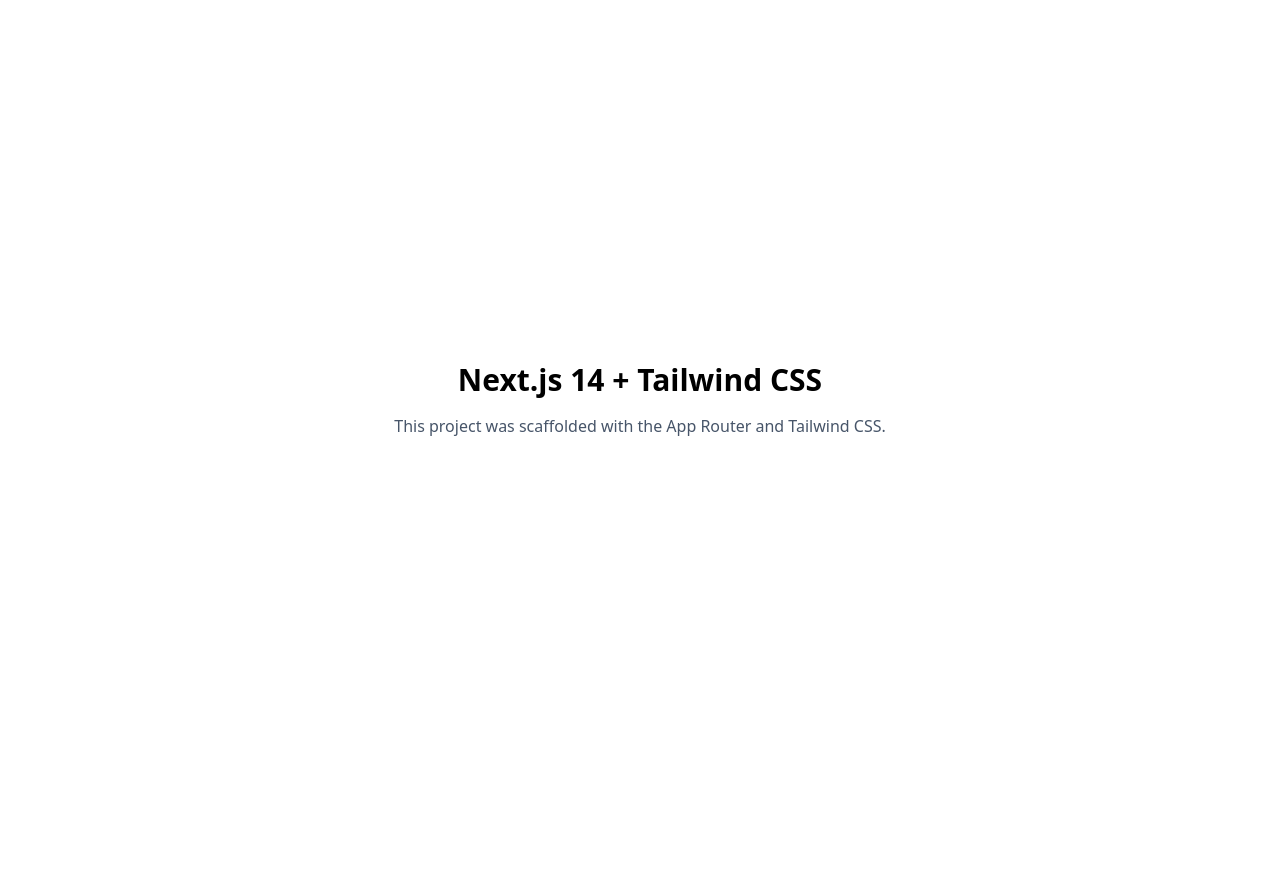
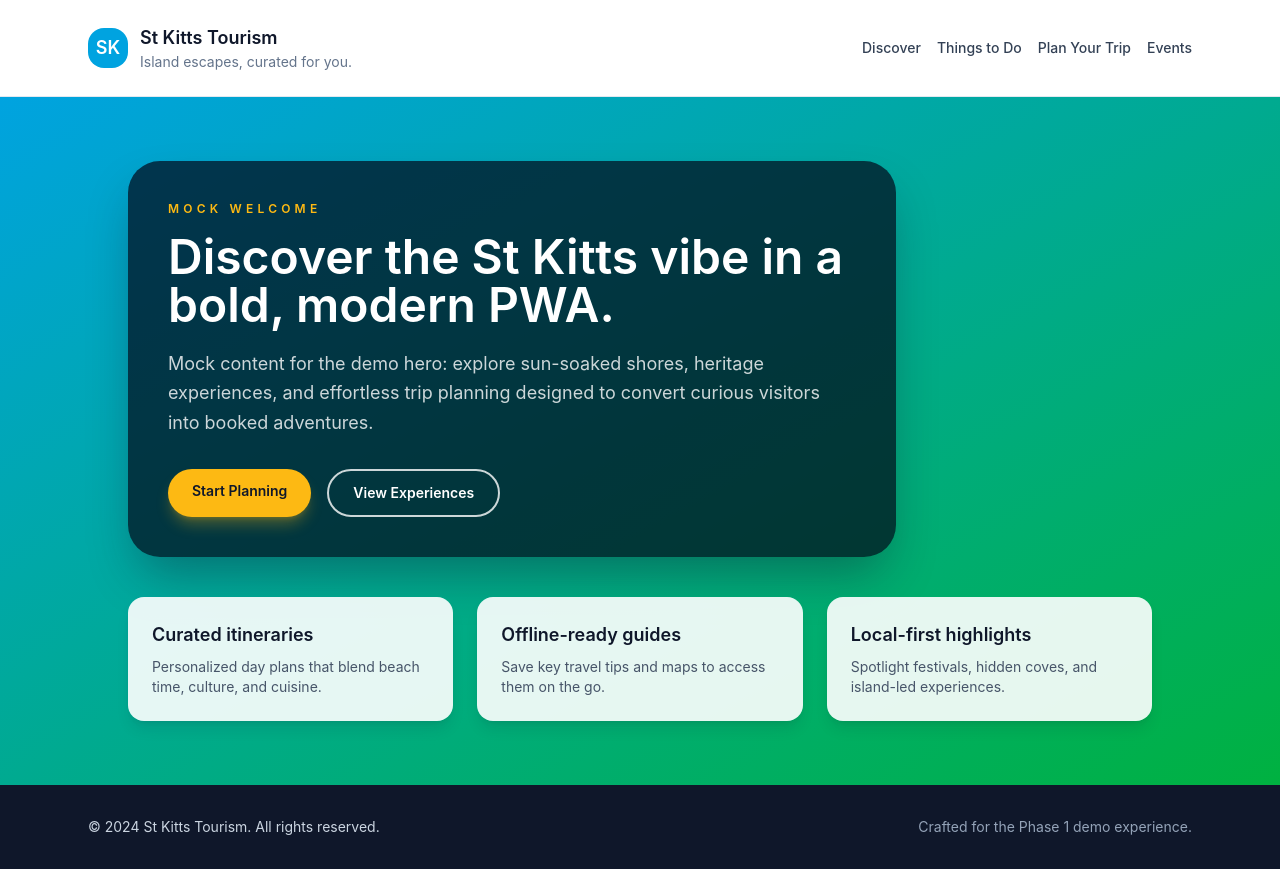
Before and after one commit to leahbrowne/kn, a Next.js app: page / in a window 1280 px wide. Before the commit the page ends 800 px from the top, so only its background shows below. Built offline with nearby package versions, Linux system fonts and the light colour scheme.

Commit message:
Resolve layout and Tailwind conflicts

```diff
--- a/app/globals.css
+++ b/app/globals.css
@@ -3,7 +3,8 @@
 @tailwind utilities;
 
 :root {
-  color-scheme: light dark;
+  color-scheme: light;
+  font-family: "Inter", "Segoe UI", system-ui, sans-serif;
 }
 
 body {
--- a/app/layout.js
+++ /dev/null
@@ -1,14 +0,0 @@
-import "./globals.css";
-
-export const metadata = {
-  title: "KN",
-  description: "Next.js 14 app scaffolded with Tailwind CSS.",
-};
-
-export default function RootLayout({ children }) {
-  return (
-    <html lang="en">
-      <body>{children}</body>
-    </html>
-  );
-}
--- a/app/layout.tsx
+++ b/app/layout.tsx
@@ -1,131 +1,58 @@
+import "./globals.css";
+
 import type { ReactNode } from "react";
 
-const navLinks = ["Overview", "Features", "Pricing", "Contact"];
+const navLinks = ["Discover", "Things to Do", "Plan Your Trip", "Events"];
 
 export default function RootLayout({ children }: { children: ReactNode }) {
   return (
     <html lang="en">
-      <body>
-        <div className="page">
-          <header className="site-header">
-            <div className="brand">
-              <span className="brand-mark" aria-hidden="true">
-                ◆
+      <body className="bg-slate-50 text-slate-900">
+        <div className="flex min-h-screen flex-col">
+          <header className="border-b border-slate-200 bg-white">
+            <div className="mx-auto flex w-full max-w-6xl flex-col gap-4 px-6 py-6 sm:flex-row sm:items-center sm:justify-between">
+              <div className="flex items-center gap-3">
+                <span
+                  aria-hidden="true"
+                  className="flex h-10 w-10 items-center justify-center rounded-2xl bg-primary text-lg font-semibold text-white"
+                >
+                  SK
                 </span>
-              <span className="brand-text">Acme Platform</span>
+                <div>
+                  <p className="text-lg font-semibold text-slate-900">
+                    St Kitts Tourism
+                  </p>
+                  <p className="text-sm text-slate-500">
+                    Island escapes, curated for you.
+                  </p>
+                </div>
               </div>
               <nav aria-label="Primary">
-              <ul className="nav-list">
+                <ul className="flex flex-wrap gap-4 text-sm font-medium text-slate-700">
                   {navLinks.map((label) => (
                     <li key={label}>
-                    <a className="nav-link" href="#">
+                      <a
+                        className="transition hover:text-primary"
+                        href="#"
+                      >
                         {label}
                       </a>
                     </li>
                   ))}
                 </ul>
               </nav>
+            </div>
           </header>
-          <main className="content">{children}</main>
-          <footer className="site-footer">
-            <span>© 2024 Acme Platform. Built for modern teams.</span>
+          <main className="flex-1">{children}</main>
+          <footer className="bg-slate-900">
+            <div className="mx-auto flex w-full max-w-6xl flex-col gap-2 px-6 py-8 text-sm text-slate-300 sm:flex-row sm:items-center sm:justify-between">
+              <span>© 2024 St Kitts Tourism. All rights reserved.</span>
+              <span className="text-slate-400">
+                Crafted for the Phase 1 demo experience.
+              </span>
+            </div>
           </footer>
         </div>
-        <style jsx global>{`
-          :root {
-            color-scheme: light;
-            font-family: "Inter", "Segoe UI", system-ui, sans-serif;
-          }
-
-          body {
-            margin: 0;
-            background: #f8fafc;
-            color: #0f172a;
-          }
-
-          .page {
-            min-height: 100vh;
-            display: flex;
-            flex-direction: column;
-          }
-
-          .site-header {
-            display: flex;
-            align-items: center;
-            justify-content: space-between;
-            padding: 1.5rem 2.5rem;
-            background: #ffffff;
-            border-bottom: 1px solid #e2e8f0;
-            gap: 1.5rem;
-          }
-
-          .brand {
-            display: flex;
-            align-items: center;
-            gap: 0.75rem;
-            font-weight: 600;
-            font-size: 1.1rem;
-          }
-
-          .brand-mark {
-            display: inline-flex;
-            align-items: center;
-            justify-content: center;
-            width: 2.25rem;
-            height: 2.25rem;
-            border-radius: 0.75rem;
-            background: #1e40af;
-            color: #ffffff;
-            font-size: 1rem;
-          }
-
-          .nav-list {
-            list-style: none;
-            display: flex;
-            margin: 0;
-            padding: 0;
-            gap: 1.5rem;
-            flex-wrap: wrap;
-          }
-
-          .nav-link {
-            text-decoration: none;
-            font-weight: 500;
-            color: #1e293b;
-          }
-
-          .nav-link:hover {
-            color: #1d4ed8;
-          }
-
-          .content {
-            flex: 1;
-            padding: 2.5rem;
-          }
-
-          .site-footer {
-            padding: 1.5rem 2.5rem;
-            background: #0f172a;
-            color: #e2e8f0;
-            text-align: center;
-          }
-
-          @media (max-width: 640px) {
-            .site-header {
-              flex-direction: column;
-              align-items: flex-start;
-              padding: 1.5rem;
-            }
-
-            .nav-list {
-              gap: 0.75rem 1.5rem;
-            }
-
-            .content {
-              padding: 1.5rem;
-            }
-          }
-        `}</style>
       </body>
     </html>
   );
--- a/app/page.js
+++ /dev/null
@@ -1,10 +0,0 @@
-export default function Home() {
-  return (
-    <main className="flex min-h-screen flex-col items-center justify-center gap-4 p-8">
-      <h1 className="text-3xl font-semibold">Next.js 14 + Tailwind CSS</h1>
-      <p className="text-center text-base text-slate-600">
-        This project was scaffolded with the App Router and Tailwind CSS.
-      </p>
-    </main>
-  );
-}
--- a/app/page.tsx
+++ b/app/page.tsx
@@ -1,105 +1,62 @@
-import type { CSSProperties } from 'react'
-
-const theme = {
-  primary: '#00A3E0',
-  secondary: '#FDB913',
-  accent: '#00B140',
-  neutral: '#0B1F2A',
-  white: '#FFFFFF',
-}
-
-const buttonBase: CSSProperties = {
-  borderRadius: '999px',
-  padding: '0.85rem 1.6rem',
-  fontSize: '1rem',
-  fontWeight: 600,
-  textDecoration: 'none',
-  display: 'inline-flex',
-  alignItems: 'center',
-  justifyContent: 'center',
-  transition: 'transform 150ms ease, box-shadow 150ms ease',
-}
-
 export default function Home() {
   return (
-    <main
-      style={{
-        minHeight: '100vh',
-        background: `linear-gradient(135deg, ${theme.primary} 0%, ${theme.accent} 100%)`,
-        color: theme.white,
-        display: 'flex',
-        alignItems: 'center',
-        justifyContent: 'center',
-        padding: '4rem 1.5rem',
-      }}
-    >
-      <section
-        style={{
-          maxWidth: '860px',
-          backgroundColor: 'rgba(11, 31, 42, 0.72)',
-          borderRadius: '32px',
-          padding: '3.5rem',
-          boxShadow: '0 24px 48px rgba(0, 0, 0, 0.25)',
-        }}
-      >
-        <p
-          style={{
-            letterSpacing: '0.2em',
-            textTransform: 'uppercase',
-            fontSize: '0.85rem',
-            color: theme.secondary,
-            marginBottom: '1.25rem',
-            fontWeight: 600,
-          }}
-        >
+    <main className="bg-gradient-to-br from-primary to-accent px-6 py-16 text-white">
+      <section className="mx-auto flex w-full max-w-5xl flex-col gap-10">
+        <div className="max-w-3xl rounded-[32px] bg-slate-950/70 p-10 shadow-2xl shadow-slate-900/40">
+          <p className="text-xs font-semibold uppercase tracking-[0.35em] text-secondary">
             Mock Welcome
           </p>
-        <h1
-          style={{
-            fontSize: 'clamp(2.5rem, 5vw, 4rem)',
-            lineHeight: 1.05,
-            marginBottom: '1.25rem',
-          }}
-        >
+          <h1 className="mt-4 text-4xl font-semibold leading-tight sm:text-5xl">
             Discover the St Kitts vibe in a bold, modern PWA.
           </h1>
-        <p
-          style={{
-            fontSize: '1.1rem',
-            lineHeight: 1.7,
-            color: 'rgba(255, 255, 255, 0.86)',
-            marginBottom: '2.25rem',
-          }}
-        >
+          <p className="mt-5 text-lg leading-relaxed text-white/80">
             Mock content for the demo hero: explore sun-soaked shores, heritage
             experiences, and effortless trip planning designed to convert curious
             visitors into booked adventures.
           </p>
-        <div style={{ display: 'flex', flexWrap: 'wrap', gap: '1rem' }}>
+          <div className="mt-8 flex flex-wrap gap-4">
             <a
+              className="rounded-full bg-secondary px-6 py-3 text-sm font-semibold text-slate-900 shadow-lg shadow-secondary/30 transition hover:-translate-y-0.5"
               href="#"
-            style={{
-              ...buttonBase,
-              backgroundColor: theme.secondary,
-              color: theme.neutral,
-              boxShadow: `0 12px 24px rgba(253, 185, 19, 0.35)`,
-            }}
             >
               Start Planning
             </a>
             <a
+              className="rounded-full border-2 border-white/80 px-6 py-3 text-sm font-semibold text-white transition hover:bg-white/10"
               href="#"
-            style={{
-              ...buttonBase,
-              backgroundColor: 'transparent',
-              color: theme.white,
-              border: `2px solid ${theme.white}`,
-            }}
             >
               View Experiences
             </a>
           </div>
+        </div>
+        <div className="grid gap-6 text-slate-900 sm:grid-cols-3">
+          {[
+            {
+              title: "Curated itineraries",
+              description:
+                "Personalized day plans that blend beach time, culture, and cuisine.",
+            },
+            {
+              title: "Offline-ready guides",
+              description:
+                "Save key travel tips and maps to access them on the go.",
+            },
+            {
+              title: "Local-first highlights",
+              description:
+                "Spotlight festivals, hidden coves, and island-led experiences.",
+            },
+          ].map((item) => (
+            <div
+              key={item.title}
+              className="rounded-2xl bg-white/90 p-6 shadow-lg shadow-slate-900/10"
+            >
+              <h3 className="text-lg font-semibold">{item.title}</h3>
+              <p className="mt-2 text-sm text-slate-600">{item.description}</p>
+            </div>
+          ))}
+        </div>
       </section>
     </main>
-  )
+  );
 }
--- a/tailwind.config.js
+++ b/tailwind.config.js
@@ -5,7 +5,13 @@
     "./components/**/*.{js,ts,jsx,tsx,mdx}",
   ],
   theme: {
-    extend: {},
+    extend: {
+      colors: {
+        primary: "#00A3E0",
+        secondary: "#FDB913",
+        accent: "#00B140",
+      },
+    },
   },
   plugins: [],
 };
```
Lines whose indentation alone changed are shown as unchanged.
